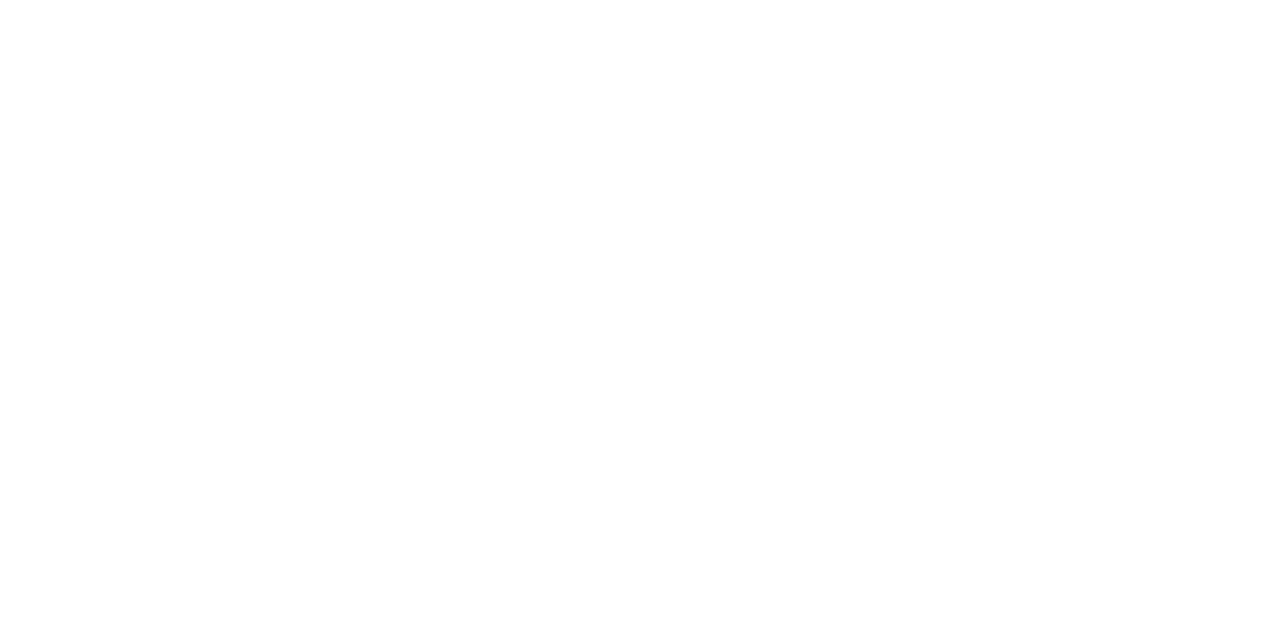
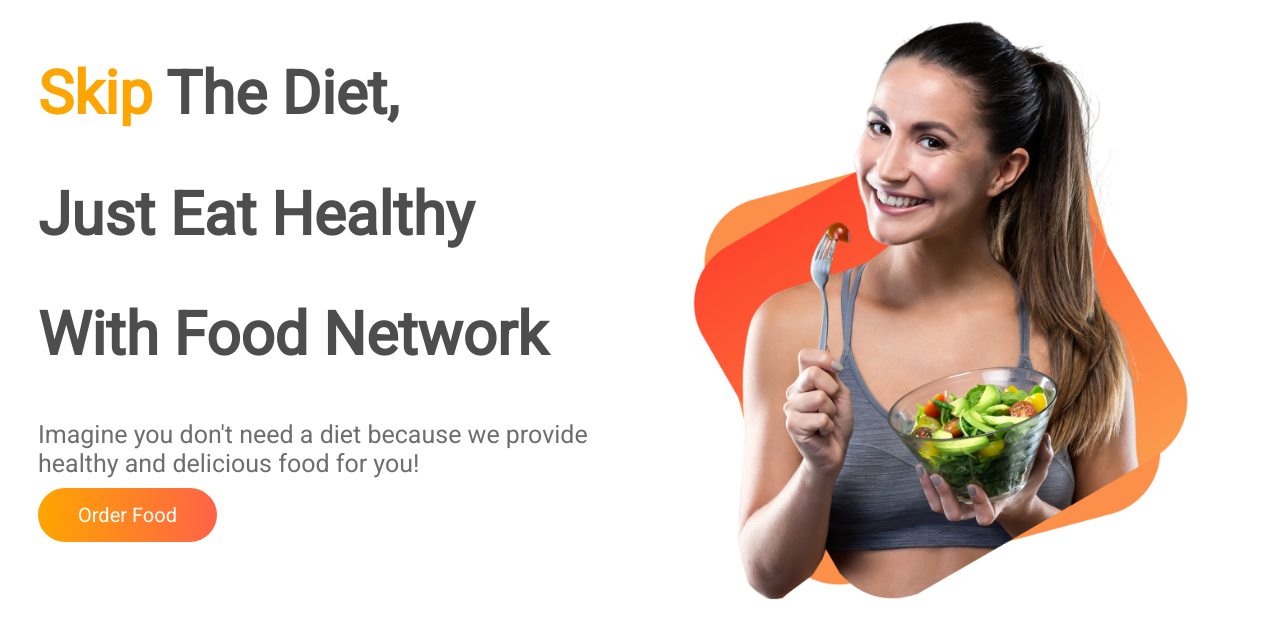
Before and after one commit to shakil-1318/food-network, a plain HTML site: page index.html in a window 1280 px wide. Drawn offline with Linux system fonts and the light colour scheme.

Commit message:
top banner added

```diff
--- a/index.html
+++ b/index.html
@@ -6,11 +6,25 @@
     <meta http-equiv="X-UA-Compatible" content="IE=edge">
     <meta name="viewport" content="width=device-width, initial-scale=1.0">
     <title>Food Network</title>
+    <link rel="preconnect" href="https://fonts.googleapis.com">
+    <link rel="preconnect" href="https://fonts.gstatic.com" crossorigin>
+    <link href="https://fonts.googleapis.com/css2?family=Poppins&family=Roboto:ital@0;1&display=swap" rel="stylesheet">
     <link rel="stylesheet" href="style.css">
 </head>
 
 <body>
-
+        <section class="top-banner">
+            <div class="half-width">
+                <h1><span class="orange-color">Skip</span> The Diet,</h1>
+                <h1>Just Eat Healthy</h1>
+                <h1>With Food Network</h1>
+                <p>Imagine you don't need a diet because we provide healthy and delicious food for you!</p>
+                <a class="link-button" target="blank" href="#">Order Food</a>
+            </div>
+            <div class="half-width">
+                <img src="./images/female/Group 8425.png" alt="">
+            </div>
+        </section>
 </body>
 
 </html>
--- a/style.css
+++ b/style.css
@@ -0,0 +1,35 @@
+body {
+  font-family: "Poppins", sans-serif;
+  font-family: "Roboto", sans-serif;
+}
+h1 {
+  font-size: 60px;
+  font-weight: bolder;
+  color: rgba(0, 0, 0, 0.699);
+}
+.orange-color {
+  color: orange;
+}
+p {
+  font-size: 25px;
+  color: rgba(0, 0, 0, 0.568);
+}
+section {
+  display: flex;
+  margin-bottom: 150px;
+}
+.half-width {
+  width: 50%;
+  padding-left: 30px;
+}
+.half-width img {
+  width: 90%;
+}
+.link-button {
+  text-decoration: none;
+  background-image: linear-gradient(to right, orange, tomato);
+  padding: 15px 40px;
+  color: white;
+  font-size: 20px;
+  border-radius: 30px;
+}
```
